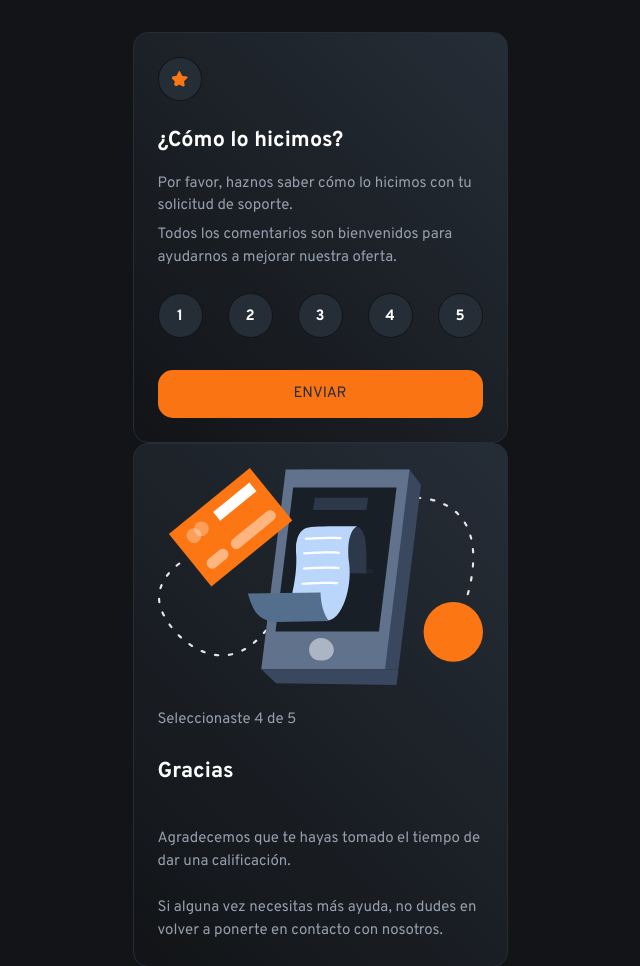
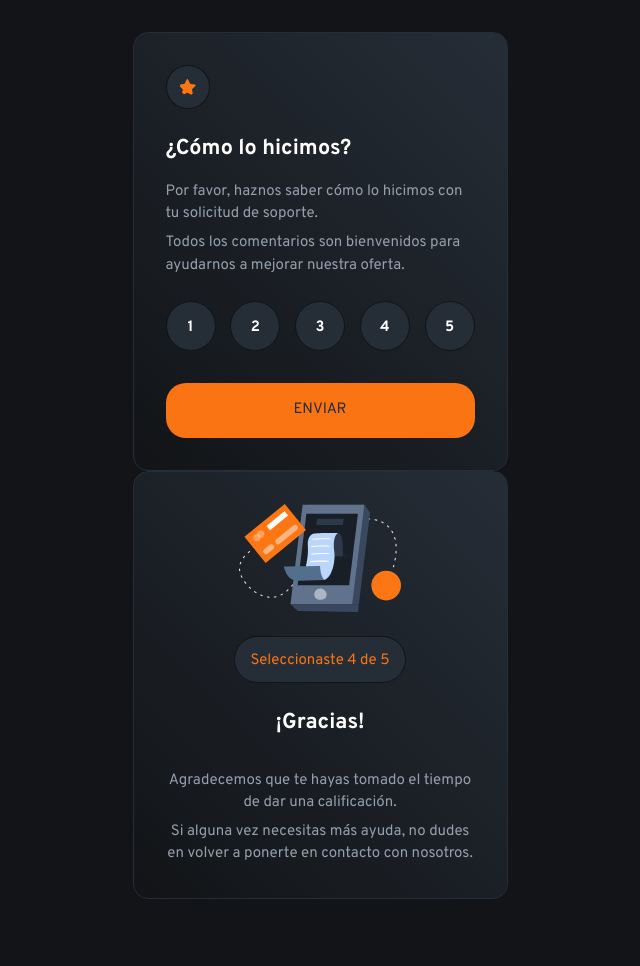
Before and after one commit to Yevestevez/examen1-curso-datw-2026, a website: page index.html in a window 1280 px wide. Shown: the top 966 px of the page, without its empty margins (320-960 px from the left). After the commit the page ends 931 px from the top, so only its background shows below. Drawn offline with Linux system fonts and the light colour scheme.

Commit message:
Improve styles in thanks article

```diff
--- a/index.html
+++ b/index.html
@@ -46,7 +46,7 @@
                 <fieldset>
                     <legend>Formulario de satisfacción</legend>
                     <input
-                        type="checkbox"
+                        type="radio"
                         id="r1"
                         value="1"
                         class="rating-input"
@@ -54,7 +54,7 @@
                     />
                     <label for="r1" class="rating-button">1</label>
                     <input
-                        type="checkbox"
+                        type="radio"
                         id="r2"
                         value="2"
                         class="rating-input"
@@ -62,7 +62,7 @@
                     />
                     <label for="r2" class="rating-button">2</label>
                     <input
-                        type="checkbox"
+                        type="radio"
                         id="r3"
                         value="3"
                         class="rating-input"
@@ -70,7 +70,7 @@
                     />
                     <label for="r3" class="rating-button">3</label>
                     <input
-                        type="checkbox"
+                        type="radio"
                         id="r4"
                         value="4"
                         class="rating-input"
@@ -78,7 +78,7 @@
                     />
                     <label for="r4" class="rating-button">4</label>
                     <input
-                        type="checkbox"
+                        type="radio"
                         id="r5"
                         value="5"
                         class="rating-input"
@@ -90,21 +90,23 @@
             </form>
         </article>
 
-        <article class="thanks-messaje">
+        <article class="thanks-message">
             <img
                 src="./img/illustration-thank-you.svg"
                 alt="Ilustración de un móvil con un formulario saliendo de su pantalla"
             />
-            <p>Seleccionaste <span>4</span> de 5</p>
-            <h2>Gracias</h2>
+            <p class="selection">Seleccionaste <span>4</span> de 5</p>
+            <h2>¡Gracias!</h2>
+            <div>
                 <p>
                     Agradecemos que te hayas tomado el tiempo de dar una
                     calificación.
                 </p>
                 <p>
-                Si alguna vez necesitas más ayuda, no dudes en volver a ponerte
-                en contacto con nosotros.
+                    Si alguna vez necesitas más ayuda, no dudes en volver a
+                    ponerte en contacto con nosotros.
                 </p>
+            </div>
         </article>
     </body>
 </html>
--- a/style.css
+++ b/style.css
@@ -91,10 +91,14 @@ article {
     border: solid 0.2px var(--dark-blue);
     border-radius: 15px;
     max-width: 375px;
-    padding: 1.5rem;
+    padding: 2rem;
     display: flex;
     flex-direction: column;
     gap: 1.5rem;
+
+    h2 {
+        margin-bottom: 1rem;
+    }
 }
 
 .star-icon {
@@ -136,9 +140,9 @@ fieldset {
 button {
     background-color: var(--orange);
     border: 0;
-    border-radius: 15px;
+    border-radius: 20px;
     color: var(--dark-blue);
-    padding: 0.8rem;
+    padding: 1rem;
     width: 100%;
     display: flex;
     align-content: center;
@@ -152,20 +156,52 @@ input {
 label {
     background-color: var(--dark-blue);
     border-radius: 50%;
-    width: 45px;
-    height: 45px;
+    width: 50px;
+    height: 50px;
     display: flex;
     justify-content: center;
     align-items: center;
     padding-top: 0.2rem;
     font-weight: 700;
     border: 0.2px solid var(--very-dark-blue);
+    cursor: pointer;
+
+    &:hover {
+        background-color: var(--orange);
+        color: var(--dark-blue);
+    }
 }
 
 div p {
     margin-top: 0.4rem;
 }
 
-h2 {
-    margin-bottom: 1rem;
+input:checked + label {
+    background-color: var(--white);
+    color: var(--dark-blue);
 }
+
+article.thanks-message {
+    align-items: center;
+
+    img {
+        max-width: 45vw;
+    }
+
+    p {
+        text-align: center;
+    }
+    h2 {
+        margin-bottom: 0;
+    }
+}
+p.selection {
+    background-color: var(--dark-blue);
+    border: 0.2px solid var(--very-dark-blue);
+    border-radius: 5rem;
+    color: var(--orange);
+    padding-bottom: 0.6rem;
+    padding-inline: 1rem;
+    font-weight: 400;
+    padding-top: 0.8rem;
+}
```
Lines whose indentation alone changed are shown as unchanged.
